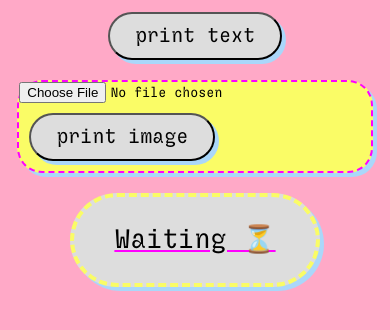
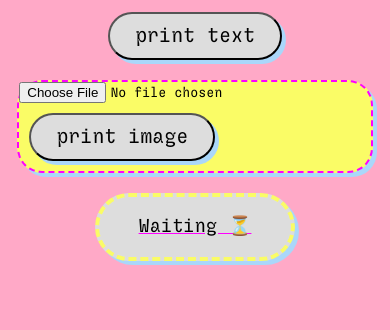
Before and after one commit to renaudgweb/CatPrinter_WebApp, a PHP site: page / in a window 390 px wide. Shown: the part 347-677 px from the top of the page. Run offline with PHP 8.4, Linux system fonts and the light colour scheme; some web fonts are replaced.

Commit message:
Update style.css

```diff
--- a/contents/css/style.css
+++ b/contents/css/style.css
@@ -138,6 +138,9 @@ span {
     display: none;
   }
   .img, #output {
-  max-width: 375px;
+    max-width: 375px;
+  }
+  .status p {
+    font-size: 14pt;
   }
 }
```
